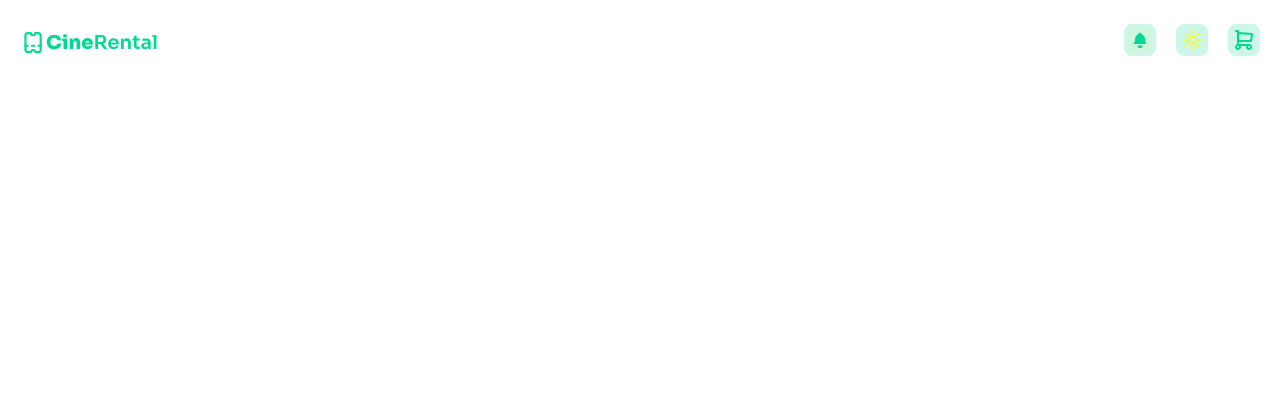
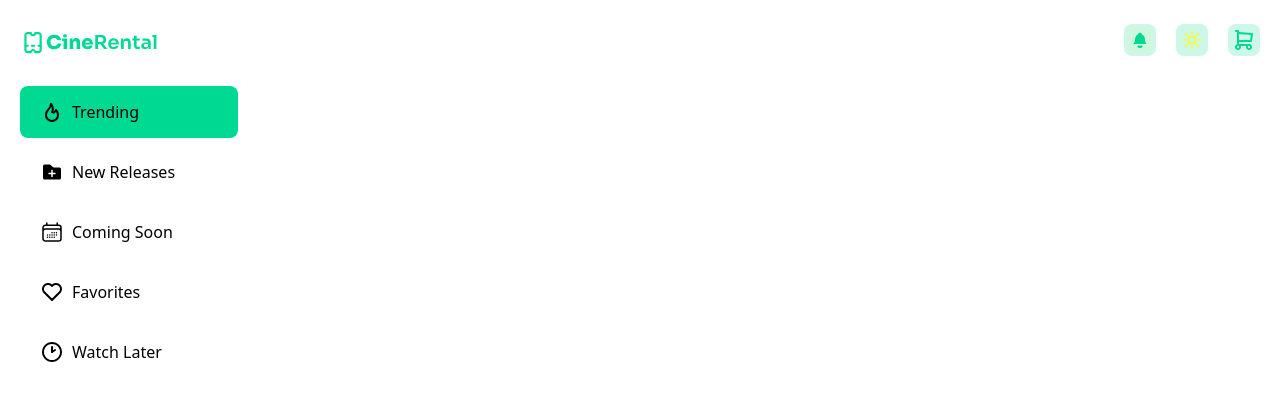
Before and after one commit to 21MoududAhammed/movie-rental-app, a React (Vite) app: page / in a window 1280 px wide. Shown: the top 400 px of the page. Built offline with nearby package versions, Linux system fonts and the light colour scheme.

Commit message:
sidebar has done

```diff
--- a/src/App.jsx
+++ b/src/App.jsx
@@ -1,10 +1,15 @@
 import Header from "./components/Header";
+import Sidebar from "./components/Sidebar";
 
-export default function App(){
-    return (
-      <>
-      <Header/>
-      </>
-
-    );
+export default function App() {
+  return (
+    <>
+      <Header />
+      <main>
+        <div className="container grid lg:grid-cols-[218px_1fr] gap-[3.5rem]">
+          <Sidebar />
+        </div>
+      </main>
+    </>
+  );
 }
--- /dev/null
+++ b/src/components/Sidebar.jsx
@@ -0,0 +1,45 @@
+import trendingImg from '../assets/icons/trending.svg';
+import newRelease from '../assets/icons/newRelease.svg';
+import comingSoon from '../assets/icons/commingSoon.svg';
+import favorite from '../assets/icons/favourite.svg';
+import watchLater from '../assets/icons/watchLater.svg';
+
+export default function Sidebar(){
+    return (
+        <aside>
+        <ul className="space-y-2">
+            <li>
+                <a className="flex items-center space-x-2 px-5 py-3.5 rounded-lg bg-primary text-black" href="#">
+                    <img src={trendingImg} width="24" height="24" alt="" />
+                    <span>Trending</span>
+                </a>
+            </li>
+            <li>
+                <a className="flex items-center space-x-2 px-5 py-3.5 rounded-lg" href="#">
+                    <img src={newRelease} width="24" height="24" alt="" />
+                    <span>New Releases</span>
+                </a>
+            </li>
+            <li>
+                <a className="flex items-center space-x-2 px-5 py-3.5 rounded-lg" href="#">
+                    <img src={comingSoon} width="24" height="24" alt="" />
+                    <span>Coming Soon</span>
+                </a>
+            </li>
+            <li>
+                <a className="flex items-center space-x-2 px-5 py-3.5 rounded-lg" href="#">
+                    <img src={favorite} width="24" height="24" alt="" />
+                    <span>Favorites</span>
+                </a>
+            </li>
+            <li>
+                <a className="flex items-center space-x-2 px-5 py-3.5 rounded-lg" href="#">
+                    <img src={watchLater} width="24" height="24" alt="" />
+                    <span>Watch Later</span>
+                </a>
+            </li>
+        </ul>
+    </aside>
+
+    );
+}
```
